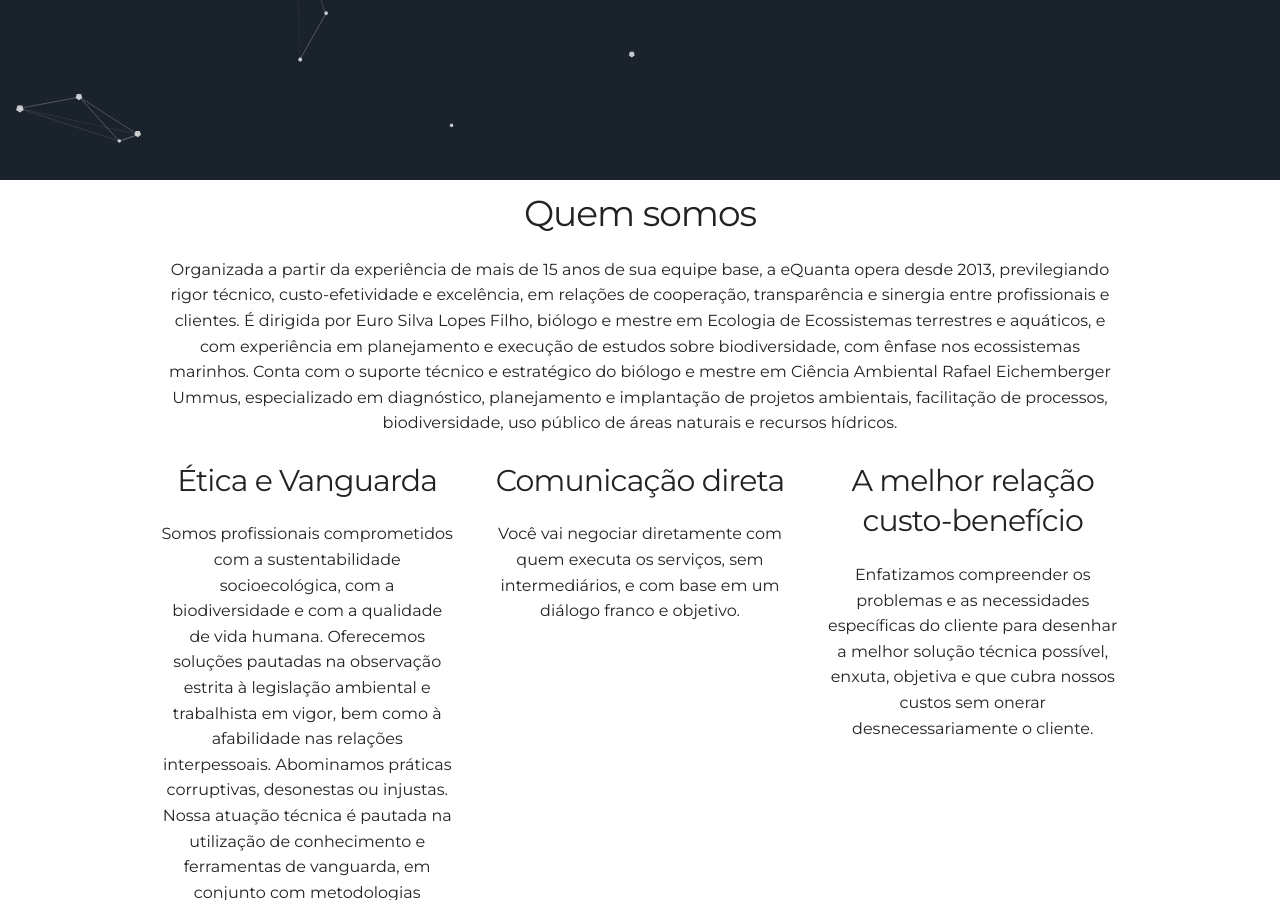
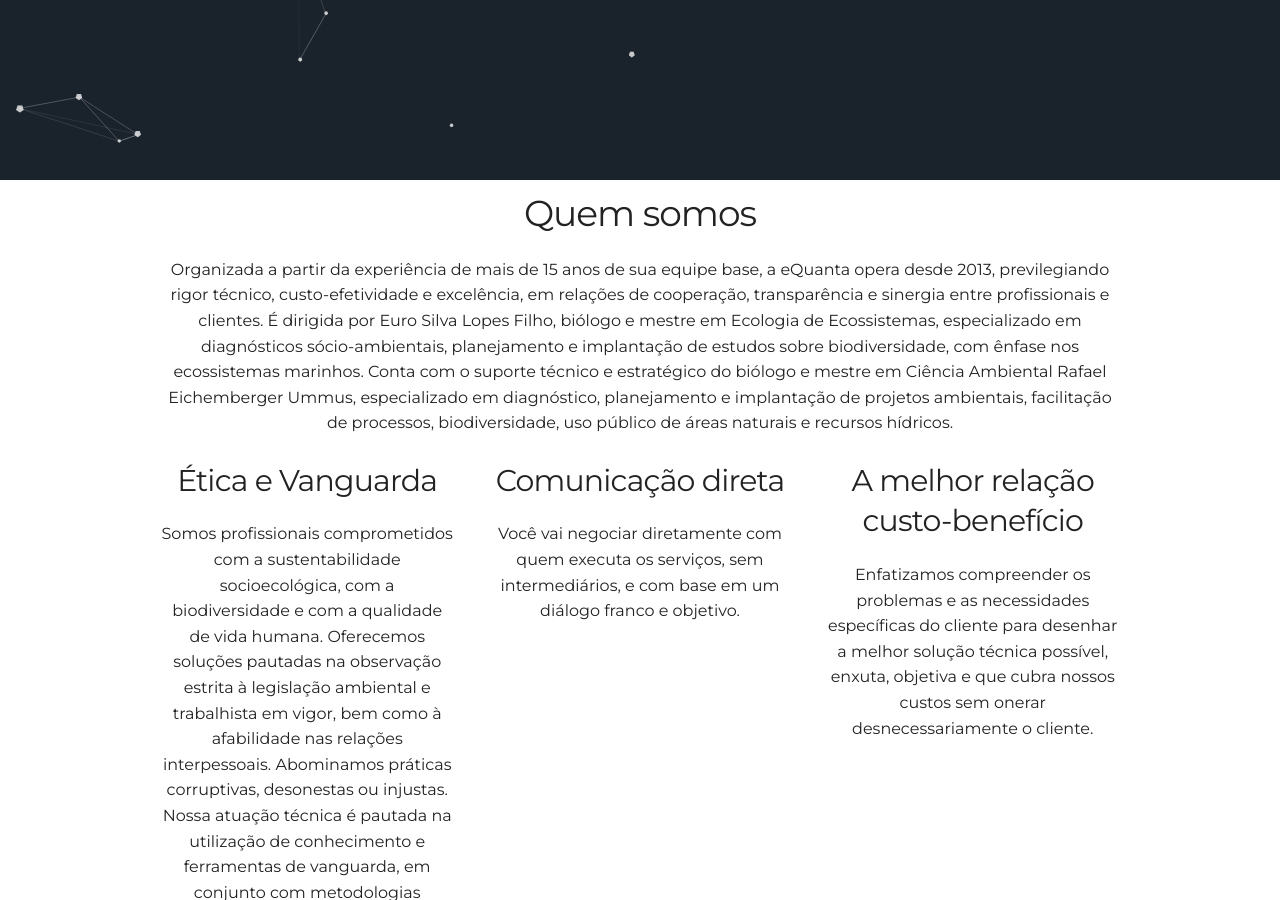
Before and after one commit to leroy1977/eQ1, a Jekyll site: the page built from index.html, in a window 1280 px wide and 900 px high, scrolled down 727 px. Built offline with Jekyll 4.4.1, drawn with Linux system fonts in a browser that asks for light colours.

Commit message:
Update _config.yml

```diff
--- a/_config.yml
+++ b/_config.yml
@@ -11,7 +11,7 @@
 
 # User settings
 username: eQuanta
-user_description: Organizada a partir da experiência de mais de 15 anos de sua equipe base, a eQuanta opera desde 2013, previlegiando  rigor técnico, custo-efetividade e excelência, em relações de cooperação, transparência e sinergia entre profissionais e clientes. É dirigida por Euro Silva Lopes Filho, biólogo e mestre em Ecologia de Ecossistemas terrestres e aquáticos, e com experiência em planejamento e execução de estudos sobre biodiversidade, com ênfase nos ecossistemas marinhos. Conta com o suporte técnico e estratégico do biólogo e mestre em Ciência Ambiental Rafael Eichemberger Ummus, especializado em diagnóstico, planejamento e implantação de projetos ambientais, facilitação de processos, biodiversidade, uso público de áreas naturais e recursos hídricos.
+user_description: Organizada a partir da experiência de mais de 15 anos de sua equipe base, a eQuanta opera desde 2013, previlegiando rigor técnico, custo-efetividade e excelência, em relações de cooperação, transparência e sinergia entre profissionais e clientes. É dirigida por Euro Silva Lopes Filho, biólogo e mestre em Ecologia de Ecossistemas, especializado em diagnósticos sócio-ambientais, planejamento e implantação de estudos sobre biodiversidade, com ênfase nos ecossistemas marinhos. Conta com o suporte técnico e estratégico do biólogo e mestre em Ciência Ambiental Rafael Eichemberger Ummus, especializado em diagnóstico, planejamento e implantação de projetos ambientais, facilitação de processos, biodiversidade, uso público de áreas naturais e recursos hídricos.
 
 user_title: Diligentia laborat in omnis silvae et maria
 email: e.quanta.env@gmail.com
```
